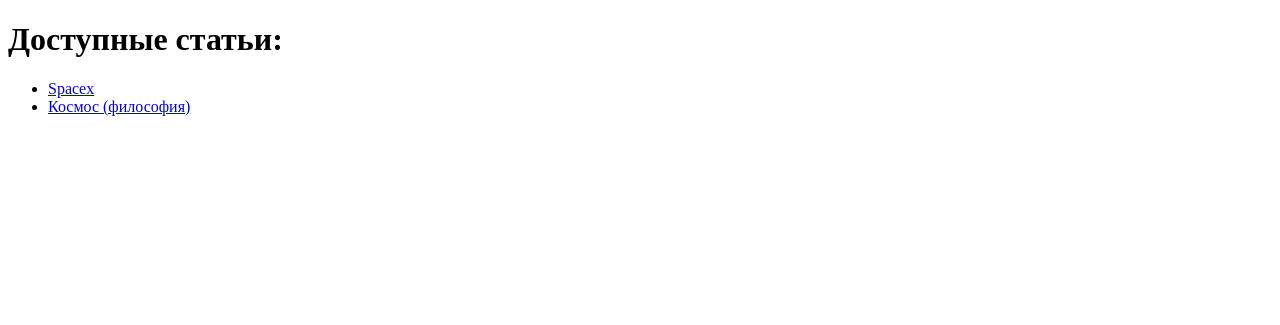
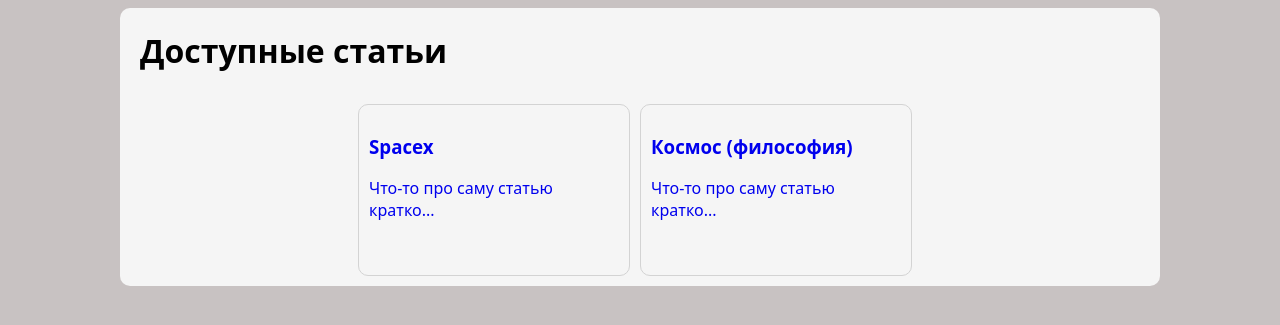
Before and after one commit to chekau/ruviki, a Flask app: page / in a window 1280 px wide. Shown: the top 325 px of the page. Run offline with Flask 3, Linux system fonts and the light colour scheme.

Commit message:
начало работы с базой данных

```diff
--- a/app.py
+++ b/app.py
@@ -1,57 +1,91 @@
-from flask import Flask,render_template
+from flask import (
+    Flask,
+    render_template,
+    request,
+    redirect,
+    url_for,
+    send_from_directory)
+import os
+import article
+
 
 app = Flask(__name__)
 
-
-#/article/1
+# Создаем по умолчанию папку 'uploads/' для загрузки картинок
+app.config['UPLOAD_FOLDER'] = 'uploads/'
+os.makedirs(app.config['UPLOAD_FOLDER'], exist_ok=True)
 
 database = {
     "spacex": {
         "article_title": "SpaceX Crew-10",
-        "article_text": """SpaceX Crew-10 — планируемый десятый пилотируемый полёт американского космического корабля Crew
-                Dragon компании SpaceX в рамках программы NASA Commercial Crew Program. Корабль доставит четырёх членов
-                экипажа миссии Crew-10 и космических экспедиций МКС-72/73 на Международную космическую станцию (МКС).
-                Запуск планируется провести 12 марта 2025 года.""",
-        "article_image": "SpaceX.jpg"
+        "article_text": """
+SpaceX Crew-10 — планируемый десятый пилотируемый полёт американского космического корабля
+Crew Dragon компании SpaceX в рамках программы NASA Commercial Crew Program.
+Корабль доставит четырёх членов экипажа миссии Crew-10 и космических экспедиций МКС-72/73 на Международную космическую станцию (МКС).
+Запуск планируется провести 12 марта 2025 года.
+""",
+        "article_image": "SpaceX_Crew_Dragon.jpg"
     },
+
     "cosmos": {
         "article_title": "Космос (философия)",
-        "article_text": """<b>Ко́смос</b> (др.-греч. κόσμος «порядок, гармония») — понятие древнегреческой философии и культуры, представление о природном мире как о пластически упорядоченном гармоническом целом[1]. Противопоставлялся хаосу. Греки соединяли в понятии «космос» две функции — упорядочивающую и эстетическую.
-
+        "article_text": """
+Ко́смос (др.-греч. κόσμος «порядок, гармония») — понятие древнегреческой философии и культуры,
+представление о природном мире как о пластически упорядоченном гармоническом целом.
+Противопоставлялся хаосу.
+Греки соединяли в понятии «космос» две функции — упорядочивающую и эстетическую.
 """,
-        "article_image": "cosmos.png"
-    },
-    "star": {
-        "article_title": "Звезда",
-        "article_text": """Звезда́ — массивный самосветящийся астрономический объект сферической формы, состоящий из плазмы, удерживаемой за счёт собственной гравитации. Ближайшей к Земле звездой является Солнце, другие звёзды на ночном небе выглядят как точки различной яркости, сохраняющие своё взаимное расположение[⇨]. Звёзды различаются структурой и химическим составом, а такие параметры, как радиус, масса и светимость, у разных звёзд могут отличаться на порядки[1][⇨].
-
-Самая распространённая схема классификации звёзд — по спектральным классам — основывается на их температуре и светимости[2][⇨]. Кроме того, среди звёзд выделяют переменные звёзды, которые меняют свой видимый блеск по различным причинам, с собственной системой классификации[⇨]. Звёзды часто образуют гравитационно-связанные системы: двойные или кратные системы, звёздные скопления и галактики[⇨]. Со временем звёзды меняют свои характеристики — это явление называется эволюцией звёзд, и в зависимости от начальной массы звезды она может проходить совершенно по-разному.""",
-
-        "article_image": "star.jpg"
-
-
+        "article_image": "Cosmos.png"
     }
-
 }
-
 
 @app.route("/article/<name>")
 def get_article(name):
     if name not in database:
-        return "<h1>Такой статьи не существует</h2>"
+        return "<h1>Такой статьи не существует!</h1>"
 
-    article_details = database[name]
+    article = database[name]
     return render_template(
         "article.html",
-        article_title=article_details["article_title"],
-        article_text=article_details["article_text"],
-        article_image=article_details["article_image"]
+        article=article
     )
+
+
+@app.route("/create_article", methods=["GET", "POST"])
+def create_article():
+    if request.method == "GET":
+        return render_template('create_article.html')
+
+    # Далее обработка POST-запроса
+    title = request.form.get("title")
+    content = request.form.get("content")
+    image = request.files.get("photo")
+
+    if image is not None and image.filename: # Не надо писать: photo != None
+        image_path = image.filename
+        print(app.config["UPLOAD_FOLDER"] + image_path)
+        image.save(app.config["UPLOAD_FOLDER"] + image_path)
+
+
+    else:
+        image_path = None
+
+
+
+    print(dir(article))
+    database[title] = article.Article(title,content,image_path)
+
+    return redirect(url_for('index'))
 
 @app.route("/")
 @app.route("/index")
-
 def index():
     return render_template("index.html")
 
-app.run(debug=True,port=8080)
+
+@app.route('/uploads/<filename>')
+def uploaded_photo(filename):
+    return send_from_directory(app.config['UPLOAD_FOLDER'], filename)
+
+
+app.run(debug=True, port=8080)
--- a/static/style.css
+++ b/static/style.css
@@ -1,37 +1,106 @@
 body {
     background-color: rgb(200, 194, 194);
+
     display: flex;
     justify-content: center;
+    align-items: center;
     flex-direction: column;
-    align-items: center;
 
+    font-family: system-ui, -apple-system, BlinkMacSystemFont, 'Segoe UI', Roboto, Oxygen, Ubuntu, Cantarell, 'Open Sans', 'Helvetica Neue', sans-serif
 }
 
 .article {
-    width: 740px;
+    width: 1000px;
     border-radius: 10px;
     padding-left: 20px;
-    font-family: Arial, Helvetica, sans-serif;
+
     display: flex;
-
-
 }
 
 .article_text {
     width: 65%;
+
     background-color: whitesmoke;
     margin-right: 10px;
     padding-left: 20px;
     border-radius: 10px;
-
 }
 
 .article_image {
     width: 35%;
+
     display: flex;
     justify-content: center;
     align-items: center;
-    background-color: whitesmoke;
     flex-direction: column;
 
+    background-color: whitesmoke;
+    border-radius: 10px;
 }
+
+.article_list {
+    background-color: whitesmoke;
+    border-radius: 10px;
+    padding-left: 20px;
+    padding-right: 20px;
+    width: 1000px;
+}
+
+.article_table {
+    display: flex;
+    justify-content: center;
+    padding: 10px;
+}
+
+.article_card {
+    width: 250px;
+    height: 150px;
+    border: 1px lightgray solid;
+    padding: 10px;
+    margin-right: 10px;
+    border-radius: 10px;
+    text-decoration: none;
+}
+
+.article_card:visited {
+    color: darkblue;
+}
+
+.form_group {
+    margin-bottom: 15px;
+}
+
+.create_article_form {
+    background-color: whitesmoke;
+    border-radius: 10px;
+    padding: 20px;
+    width: 500px;
+}
+
+.create_article_form label {
+    display: block;
+    margin-bottom: 5px;
+    font-weight: bold;
+}
+
+.create_article_form textarea {
+    border: 1px lightgray solid;
+    border-radius: 5px;
+    width: 100%;
+    height: 150px;
+    resize: vertical;
+    font-family: system-ui, -apple-system, BlinkMacSystemFont, 'Segoe UI', Roboto, Oxygen, Ubuntu, Cantarell, 'Open Sans', 'Helvetica Neue', sans-serif
+}
+
+.create_article_form input[type="text"],
+.create_article_form input[type="file"] {
+    border: 1px lightgray solid;
+    border-radius: 5px;
+    font-family: system-ui, -apple-system, BlinkMacSystemFont, 'Segoe UI', Roboto, Oxygen, Ubuntu, Cantarell, 'Open Sans', 'Helvetica Neue', sans-serif
+}
+
+.create_article_form button {
+    cursor: pointer;
+    padding: 5px;
+    font-family: system-ui, -apple-system, BlinkMacSystemFont, 'Segoe UI', Roboto, Oxygen, Ubuntu, Cantarell, 'Open Sans', 'Helvetica Neue', sans-serif;
+}
--- a/templates/index.html
+++ b/templates/index.html
@@ -4,13 +4,23 @@
     <meta charset="UTF-8">
     <meta name="viewport" content="width=device-width, initial-scale=1.0">
     <title>Рувики</title>
+    <link rel="stylesheet" href="{{ url_for('static', filename='style.css') }}">
 </head>
 <body>
-    <h1>Доступные статьи:</h1>
-    <ul>
-        <li> <a href="{{ url_for('get_article', name='spacex') }}"> Spacex</a></li>
-        <li> <a href="{{ url_for('get_article', name='cosmos')}}"> Космос (философия)</a></li>
+    <div class="article_list">
+        <h1>Доступные статьи</h1>
 
-    </ul>
+        <div class="article_table">
+            <a class="article_card" href="{{ url_for('get_article', name='spacex') }}">
+                <h3>Spacex</h3>
+                <p>Что-то про саму статью кратко...</p>
+            </a>
+
+            <a class="article_card" href="{{ url_for('get_article', name='cosmos') }}">
+                <h3>Космос (философия)</h3>
+                <p>Что-то про саму статью кратко...</p>
+            </a>
+        </div>
+    </div>
 </body>
 </html>
```
Also changed, not shown: article.py (added, +8 -0 lines), templates/article.html (+15 -13 lines), templates/create_article.html (added, +35 -0 lines), uploads/12bb5425eb2c767933781b1c0ed62ce2.png (added), uploads/Cosmos.png (added), uploads/SpaceX_Crew_Dragon.jpg (added), uploads/image.png (added), uploads/share.png (added), uploads/sonic.png (added).
